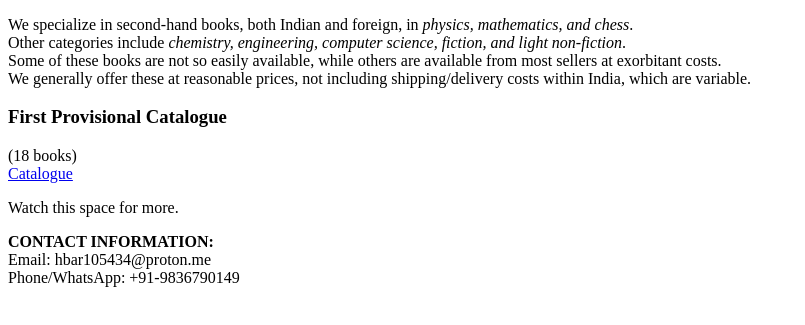
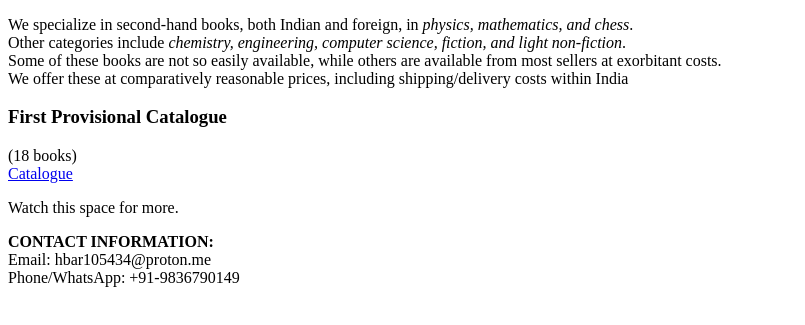
Before and after one commit to hbar105434/hbar105434.github.io, a plain HTML site: page index.html in a window 1280 px wide. Shown: the part 193-518 px from the top of the page, without its empty margins (0-805 px from the left). Drawn offline with Linux system fonts and the light colour scheme.

Commit message:
Update index.html

```diff
--- a/index.html
+++ b/index.html
@@ -16,7 +16,7 @@
     <t>We specialize in second-hand books, both Indian and foreign, in <i>physics, mathematics, and chess</i>. <br>
     <t>Other categories include <i>chemistry, engineering, computer science, fiction, and light non-fiction</i>. <br>
     <t>Some of these books are not so easily available, while others are available from most sellers at exorbitant costs. <br>
-    <t>We generally offer these at reasonable prices, not including shipping/delivery costs within India, which are variable.<br>
+    <t>We offer these at comparatively reasonable prices, including shipping/delivery costs within India<br>
 
 <h3>First Provisional Catalogue</h3> (18 books) <br>
     <a href="https://hbar105434.github.io/first_catalogue.xlsx"> Catalogue</a><br>
```
